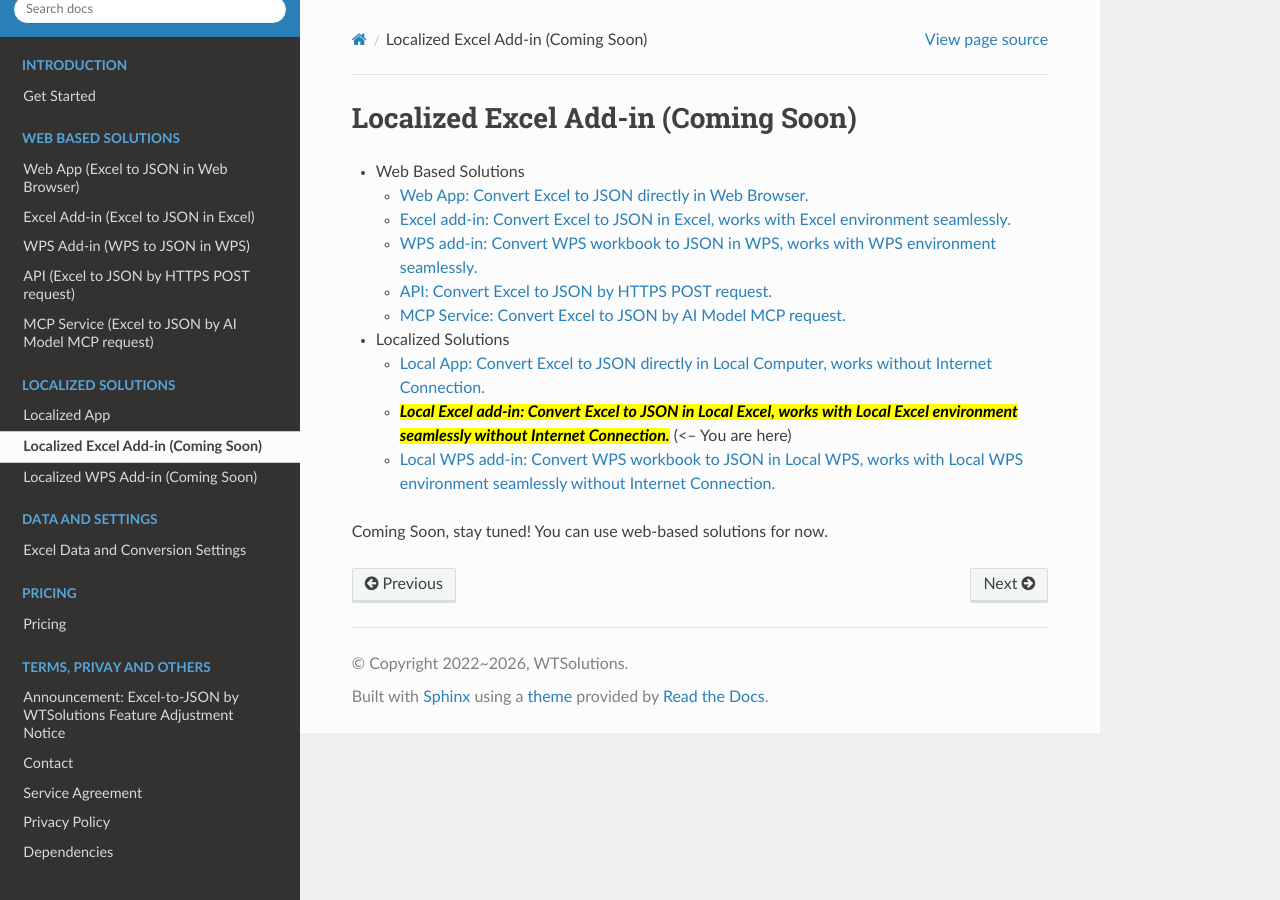
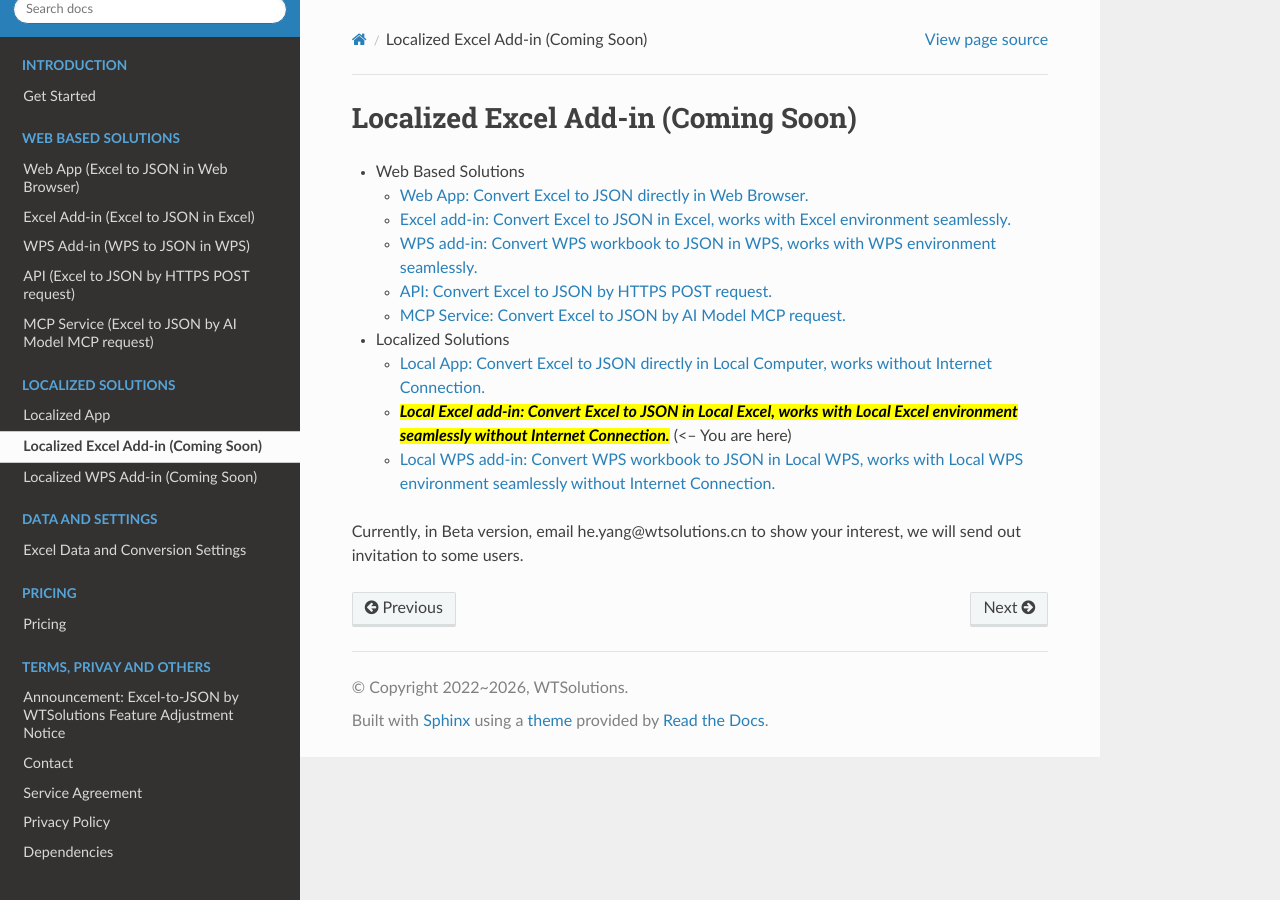
Before and after one commit to he-yang/Excel-to-JSON, a Sphinx documentation site: the page built from source/LocalExcelAddin.md, in a window 1280 px wide. Built offline with Sphinx 7.4.7 and the Read the Docs theme 3.1.0, drawn with Linux system fonts in a browser that asks for light colours.

Commit message:
update localexceladdin

```diff
--- a/source/LocalExcelAddin.md
+++ b/source/LocalExcelAddin.md
@@ -11,4 +11,4 @@
      * <mark>Local Excel add-in: Convert Excel to JSON in Local Excel, works with Local Excel environment seamlessly without Internet Connection.</mark> (<-- You are here)
      * [Local WPS add-in: Convert WPS workbook to JSON in Local WPS, works with Local WPS environment seamlessly without Internet Connection.](LocalWPSAddin.md)
 
-Coming Soon, stay tuned! You can use web-based solutions for now.
+Currently, in Beta version, email he.yang@wtsolutions.cn to show your interest, we will send out invitation to some users.
```
